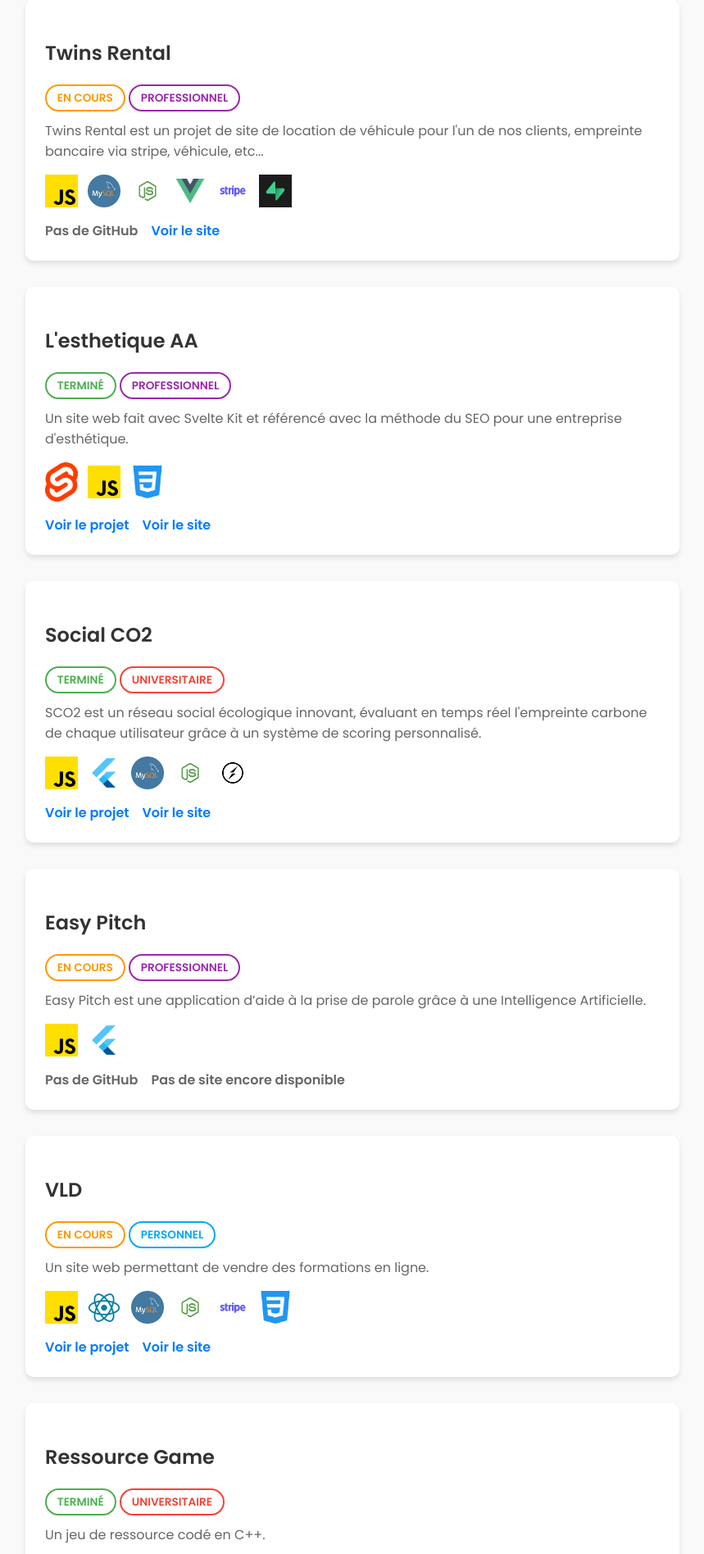
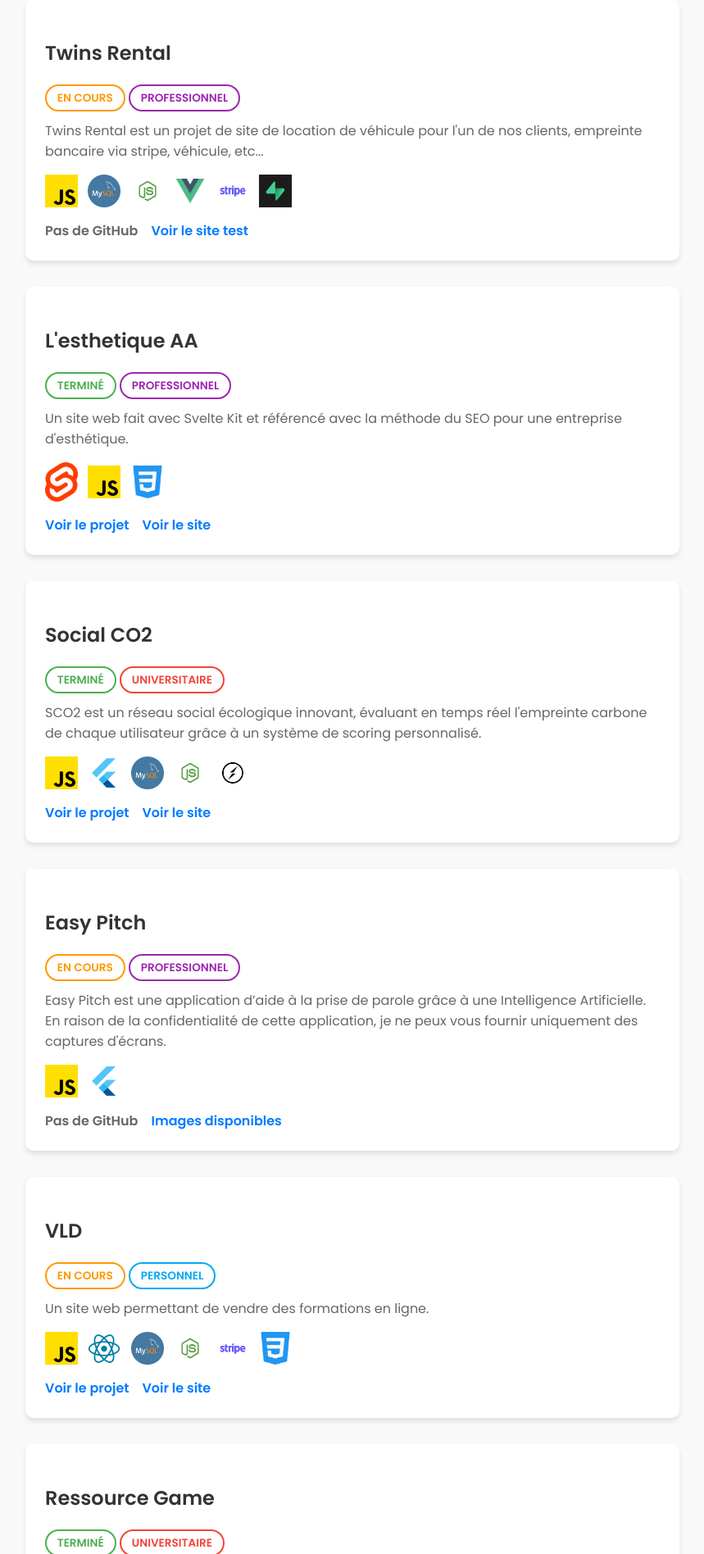
Before and after one commit to Kez0X/Portefolio, a Flask app: page / in a window 1280 px wide. Shown: the part 3121-5017 px from the top of the page at 82% size, without its empty margins (210-1069 px from the left). Run offline with Flask 3, Linux system fonts and the light colour scheme.

Commit message:
feat : images de l'application Easy Pitch

```diff
--- a/PORTEFOLIO/templates/index.html
+++ b/PORTEFOLIO/templates/index.html
@@ -236,7 +236,7 @@
                     </div>
                     <div class="project-links">
                         <span class="project-link unavailable">Pas de GitHub</span>
-                        <a href="https://www.twinsrental.fr/" target="_blank" class="project-link">Voir le site</a>
+                        <a href="https://www.preprod.twinsrental.fr/" target="_blank" class="project-link">Voir le site test</a>
                     </div>
                 </div>
 
@@ -289,7 +289,7 @@
                         <span class="project-type type-professional">Professionnel</span>
                     </div>
                     <p class="project-description">
-                        Easy Pitch est une application d’aide à la prise de parole grâce à une Intelligence Artificielle.
+                        Easy Pitch est une application d’aide à la prise de parole grâce à une Intelligence Artificielle. En raison de la confidentialité de cette application, je ne peux vous fournir uniquement des captures d'écrans.
                     </p>
                     <div class="project-technologies">
                         <img src="../static/image/javascript.png" alt="JavaScript">
@@ -297,7 +297,7 @@
                     </div>
                     <div class="project-links">
                         <span class="project-link unavailable">Pas de GitHub</span>
-                        <span class="project-link unavailable">Pas de site encore disponible</span>
+                        <a href="../static/image/EasyPitchImages.svg" target="_blank" class="project-link">Images disponibles</a>
                     </div>
                 </div>
 
@@ -449,7 +449,7 @@
                         <p class="project-pro-description">
                             Création d'un site web pour la gestion et location de véhicules en ligne avec automatisation des modèles. Création d'un serveur en NodeJS, gestion de la base de donnée avec PostGreSQL, le front a été fait avec VueJS, pour ce qui est des formulaires de paiements, tout c'est fait via stripe et le stockage des données et de la base de données s'est fait sur supabase et son bucket S3.
                         </p>
-                        <a href="https://www.twinsrental.fr/" target="_blank" class="project-pro-link">Voir le projet</a>
+                        <a href="https://www.preprod.twinsrental.fr/" target="_blank" class="project-pro-link">Voir le projet test</a>
                     </div>
                 </div>
 
@@ -462,9 +462,9 @@
                         <h3>Easy Pitch</h3>
                         <span class="project-pro-status status-in-progress">En cours</span>
                         <p class="project-pro-description">
-                            Création d'une application d'aide à la prise de parole pour un client utilisant l'API de Gemini. Pour ce faire nous avons utiliser Flutter, et NodeJS pour discuter avec l'API de Gemini.
+                            Création d'une application d'aide à la prise de parole pour un client utilisant l'API de Gemini. Pour ce faire nous avons utiliser Flutter, et NodeJS pour discuter avec l'API de Gemini. En raison de la confidentialité de l'application, je ne peux vous fournir que des captures d'écrans de celle-ci.
                         </p>
-                        <a href="#" target="_blank" class="project-pro-link">Voir le projet</a>
+                        <a href="../static/image/EasyPitchImages.svg" target="_blank" class="project-pro-link">Voir le projet</a>
                     </div>
                 </div>
 
```
Also changed, not shown: PORTEFOLIO/static/image/EasyPitchImages.svg (added).
